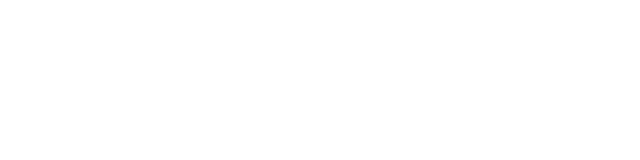
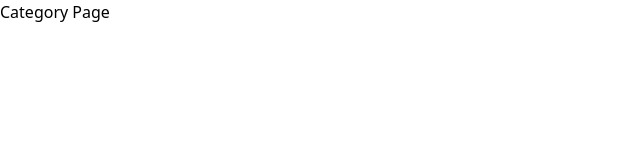
Before and after one commit to amann-codes/Super-app, a React (Vite) app: page /category in a window 1280 px wide. Before the commit this address had no page. Shown: the top 160 px of the page, without its empty margins (0-640 px from the left). Built offline with nearby package versions, Linux system fonts and the light colour scheme.

Commit message:
added routing

```diff
--- a/src/App.jsx
+++ b/src/App.jsx
@@ -1,11 +1,13 @@
 import { BrowserRouter, Route, Routes } from "react-router-dom";
 import Registration from "./pages/Registration";
+import Category from "./pages/category";
 export default function App(){
   return (
     <div>
       <BrowserRouter>
       <Routes>
         <Route path="/" element={<Registration/>}/>
+        <Route path="/category" element={<Category/>}/>
       </Routes>
       </BrowserRouter>
     </div>
--- /dev/null
+++ b/src/pages/Category.tsx
@@ -0,0 +1,7 @@
+import React from 'react'
+
+export default function Category() {
+  return (
+    <div>Category Page</div>
+  )
+}
```
